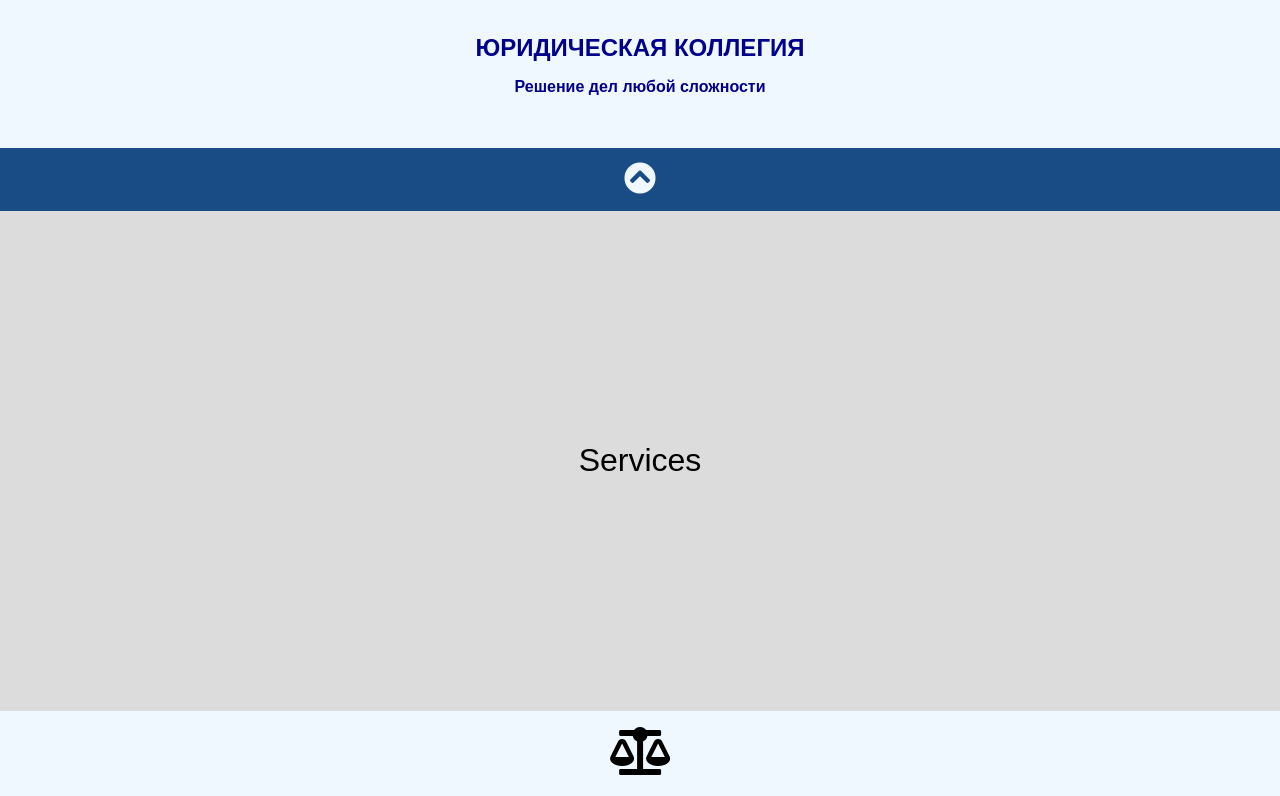
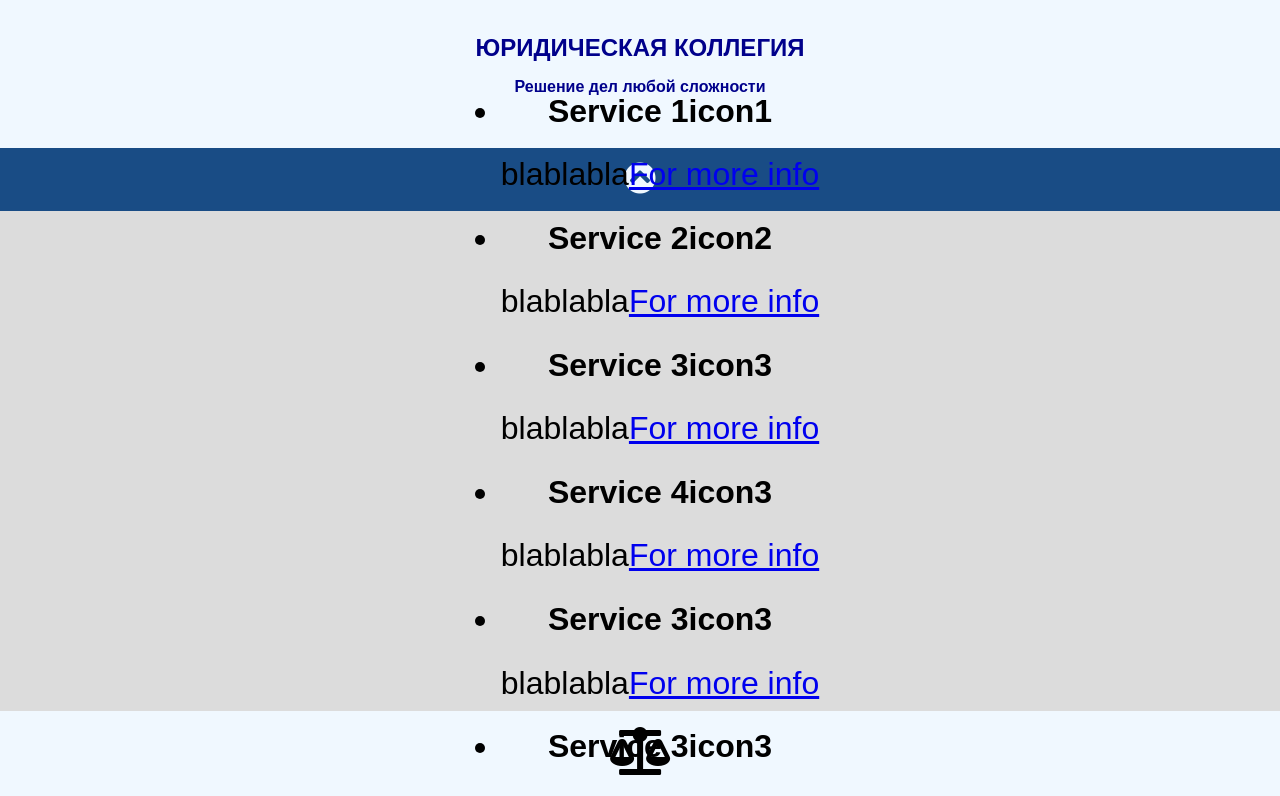
Before and after one commit to KatyaHorton/Law-Firm-Moscow-App, a React (Create React App) app: page /services in a window 1280 px wide. Shown: the top 796 px of the page. Built offline with nearby package versions, Linux system fonts and the light colour scheme.

Commit message:
Service items list in process

```diff
--- /dev/null
+++ b/src/components/ServiceItems.js
@@ -0,0 +1,70 @@
+import React, { Component } from 'react'
+
+
+class ServiceItems extends Component {
+
+	state= {
+		items: [
+			{
+				name: 'Service 1',
+				text: 'blablabla',
+				icon: 'icon1',
+				link: 'link1'
+			},
+			{
+				name: 'Service 2',
+				text: 'blablabla',
+				icon: 'icon2',
+				link: 'link2'
+			},
+			{
+				name: 'Service 3',
+				text: 'blablabla',
+				icon: 'icon3',
+				link: 'link3'
+			},
+			{
+				name: 'Service 4',
+				text: 'blablabla',
+				icon: 'icon3',
+				link: 'link3'
+			},
+			{
+				name: 'Service 3',
+				text: 'blablabla',
+				icon: 'icon3',
+				link: 'link3'
+			},
+			{
+				name: 'Service 3',
+				text: 'blablabla',
+				icon: 'icon3',
+				link: 'link3'
+			}
+		]
+	}
+
+  render() {
+    return (
+        <div className="items-container">
+			<ul>
+				{this.state.items.map((item) => (
+					<li>
+						<h2 className='item-header'>
+							{item.name}
+							<span>{item.icon}</span>
+						</h2>
+						<div className='item-text'>
+							{item.text}
+							<a href={item.link}>For more info</a>
+						</div>
+					</li>
+				))}
+			</ul>
+        </div>
+
+    );
+  }
+}
+
+export default ServiceItems;
--- a/src/components/Services.js
+++ b/src/components/Services.js
@@ -1,11 +1,11 @@
 import React, { Component } from 'react'
-
+import ServiceItems from './ServiceItems.js'
 
 class Services extends Component {
   render() {
     return (
         <div className="main-slide">
-			Services
+			<ServiceItems />
         </div>
 
     );
```
